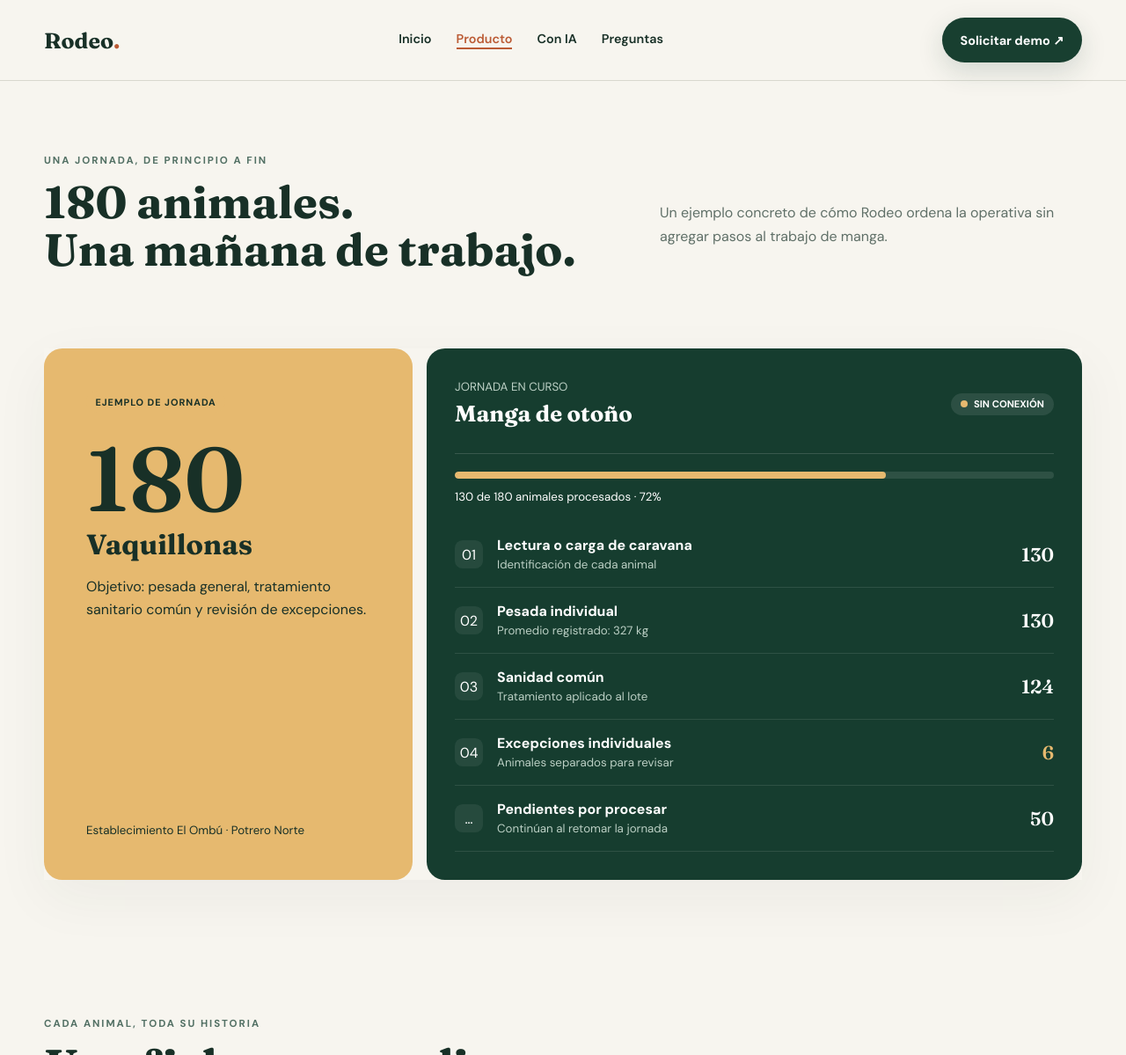
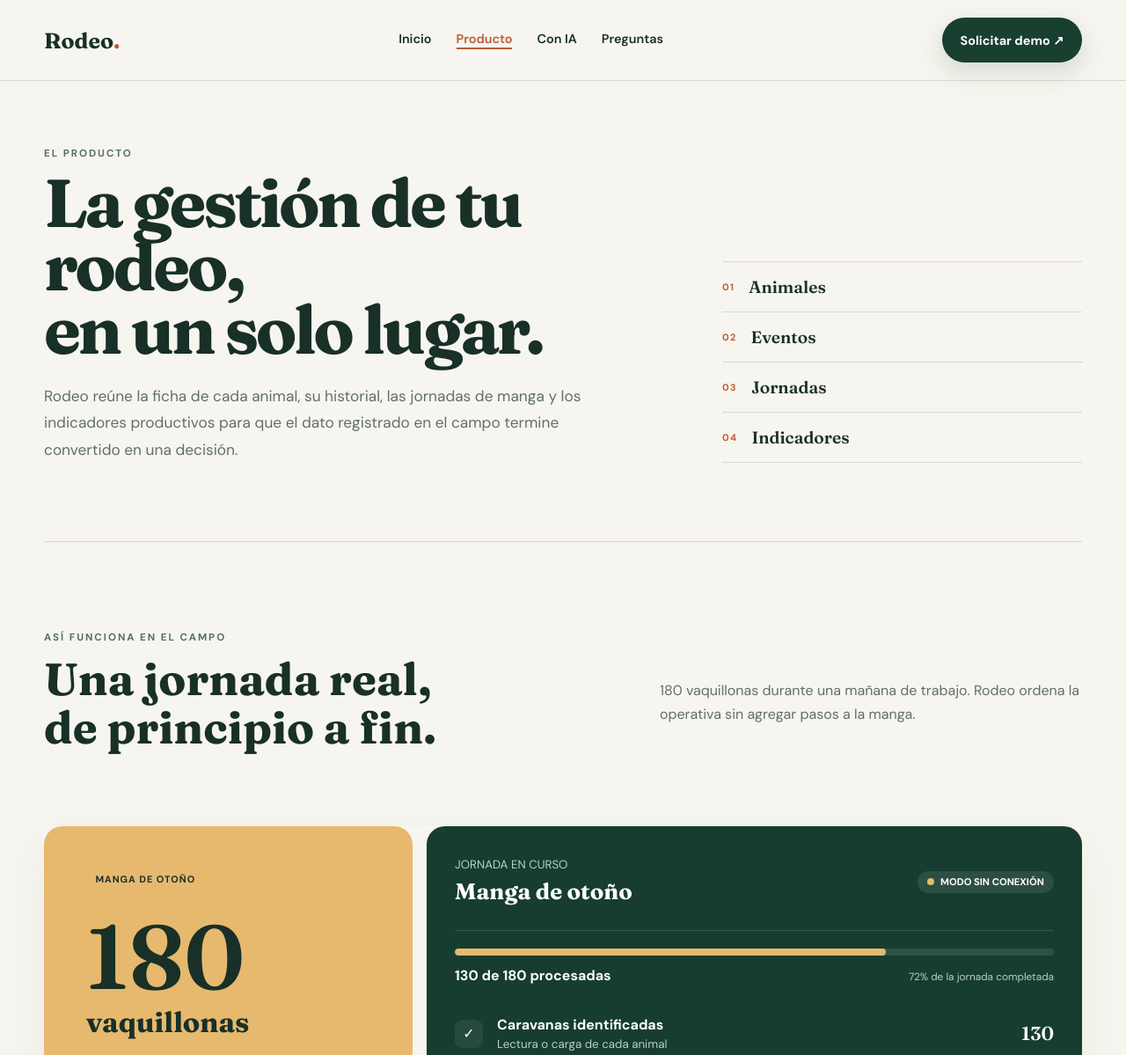
Before and after one commit to Maria-Matias/rodeo, a plain HTML site: page producto.html in a window 1280 px wide. Shown: the top 1199 px of the page at 88% size. Drawn offline with Linux system fonts and the light colour scheme.

Commit message:
feat: mejorar presentacion del producto

```diff
--- a/producto.html
+++ b/producto.html
@@ -30,38 +30,53 @@
     </div>
   </header>
   <main>
-    <section class="wrap section">
+    <section class="wrap product-overview" aria-labelledby="product-title">
+      <div class="product-overview-copy">
+        <p class="eyebrow">El producto</p>
+        <h1 id="product-title" class="display">La gestión de tu rodeo,<br>en un solo lugar.</h1>
+        <p>Rodeo reúne la ficha de cada animal, su historial, las jornadas de manga y los indicadores productivos para que el dato registrado en el campo termine convertido en una decisión.</p>
+      </div>
+      <ul class="product-pillars" aria-label="Áreas principales de Rodeo">
+        <li><span>01</span> Animales</li>
+        <li><span>02</span> Eventos</li>
+        <li><span>03</span> Jornadas</li>
+        <li><span>04</span> Indicadores</li>
+      </ul>
+    </section>
+
+    <section class="wrap section journey-section">
       <div class="section-head">
         <div>
-          <p class="eyebrow">Una jornada, de principio a fin</p>
-          <h2 class="display">180 animales.<br>Una mañana de trabajo.</h2>
+          <p class="eyebrow">Así funciona en el campo</p>
+          <h2 class="display">Una jornada real,<br>de principio a fin.</h2>
         </div>
-        <p>Un ejemplo concreto de cómo Rodeo ordena la operativa sin agregar pasos al trabajo de manga.</p>
+        <p>180 vaquillonas durante una mañana de trabajo. Rodeo ordena la operativa sin agregar pasos a la manga.</p>
       </div>
       <div class="journey-demo">
         <div class="journey-intro">
           <div>
-            <span class="mini-label">EJEMPLO DE JORNADA</span>
+            <span class="mini-label">MANGA DE OTOÑO</span>
             <p class="big">180</p>
-            <h3 class="display journey-lot-title">Vaquillonas</h3>
-            <p>Objetivo: pesada general, tratamiento sanitario común y revisión de excepciones.</p>
+            <h3 class="display journey-lot-title">vaquillonas</h3>
+            <p>Pesada general, sanidad común y revisión de excepciones.</p>
           </div>
           <small>Establecimiento El Ombú · Potrero Norte</small>
         </div>
         <div class="journey-board">
           <div class="journey-board-head">
             <div><small class="journey-status-label">JORNADA EN CURSO</small><h3 class="display journey-title">Manga de otoño</h3></div>
-            <span class="live">SIN CONEXIÓN</span>
+            <span class="live">MODO SIN CONEXIÓN</span>
           </div>
           <div class="journey-progress"><span></span></div>
-          <small>130 de 180 animales procesados · 72%</small>
+          <p class="journey-progress-copy"><strong>130 de 180 procesadas</strong><span>72% de la jornada completada</span></p>
           <div class="journey-rows">
-            <div class="journey-row"><span class="icon">01</span><div><b>Lectura o carga de caravana</b><small>Identificación de cada animal</small></div><span class="count">130</span></div>
-            <div class="journey-row"><span class="icon">02</span><div><b>Pesada individual</b><small>Promedio registrado: 327 kg</small></div><span class="count">130</span></div>
-            <div class="journey-row"><span class="icon">03</span><div><b>Sanidad común</b><small>Tratamiento aplicado al lote</small></div><span class="count">124</span></div>
-            <div class="journey-row"><span class="icon">04</span><div><b>Excepciones individuales</b><small>Animales separados para revisar</small></div><span class="count count-warning">6</span></div>
-            <div class="journey-row"><span class="icon">…</span><div><b>Pendientes por procesar</b><small>Continúan al retomar la jornada</small></div><span class="count">50</span></div>
+            <div class="journey-row"><span class="icon">✓</span><div><b>Caravanas identificadas</b><small>Lectura o carga de cada animal</small></div><span class="count">130</span></div>
+            <div class="journey-row"><span class="icon">✓</span><div><b>Pesadas registradas</b><small>Promedio del lote: 327 kg</small></div><span class="count">130</span></div>
+            <div class="journey-row"><span class="icon">✓</span><div><b>Sanidad común aplicada</b><small>Tratamiento registrado para el lote</small></div><span class="count">124</span></div>
+            <div class="journey-row"><span class="icon warning-icon">!</span><div><b>Excepciones para revisar</b><small>Separadas del tratamiento común</small></div><span class="count count-warning">6</span></div>
+            <div class="journey-row"><span class="icon pending-icon">○</span><div><b>Pendientes</b><small>Continúan al retomar la jornada</small></div><span class="count">50</span></div>
           </div>
+          <p class="offline-explainer">Los registros quedan guardados en el dispositivo y se sincronizan al recuperar señal.</p>
         </div>
       </div>
     </section>
--- a/styles.css
+++ b/styles.css
@@ -39,10 +39,22 @@
 nav a[aria-current="page"]{color:var(--orange);border-bottom:2px solid var(--orange);padding-bottom:.1rem}
 .section{padding:4.5rem 0}.section h2{margin:.8rem 0 2rem;font-size:clamp(2.2rem,4.5vw,3.2rem);line-height:1.07}
 .hero{padding:4.5rem 0}.journey-intro{min-height:28rem}.journey-intro .big{margin:2rem 0 0}
+.product-overview{display:grid;grid-template-columns:1.25fr .75fr;align-items:end;gap:clamp(2rem,7vw,7rem);padding:clamp(2.5rem,5vw,4.25rem) 0 clamp(3.5rem,7vw,6rem);border-bottom:1px solid var(--line)}
+.product-overview-copy h1{max-width:52rem;margin:.8rem 0 1.5rem;font-size:clamp(3rem,6vw,5.6rem);line-height:.94;letter-spacing:-.045em}
+.product-overview-copy>p:last-child{max-width:42rem;margin:0;color:var(--muted);font-size:1.08rem;line-height:1.75}
+.product-pillars{margin:0;padding:0;border-top:1px solid var(--line);list-style:none}
+.product-pillars li{display:flex;align-items:center;gap:1rem;padding:1rem 0;border-bottom:1px solid var(--line);font-family:"Fraunces",serif;font-size:1.2rem}
+.product-pillars span{font-family:"DM Sans",sans-serif;color:var(--orange);font-size:.68rem;font-weight:800;letter-spacing:.12em}
+.journey-section{padding-top:clamp(3.5rem,7vw,6rem)}
+.journey-progress-copy{display:flex;align-items:baseline;justify-content:space-between;gap:1rem;margin:.7rem 0 0}
+.journey-progress-copy strong{font-size:1rem}.journey-progress-copy span{color:#bcd0c5;font-size:.74rem}
+.journey-row .warning-icon{background:#e6b96f;color:#173f30;font-weight:800}.journey-row .pending-icon{color:#bcd0c5}
+.offline-explainer{margin:1rem 0 0;color:#bcd0c5;font-size:.72rem;line-height:1.5}
 .notebook{min-height:22rem}.ai-result{min-height:22rem}.roadmap-item{min-height:15rem}
 .photo-story{min-height:34rem;margin-top:3rem}.module{min-height:14rem}
 .hero-cta-bottom{padding-top:0;padding-bottom:4rem}
 @media(max-width:820px){.header-bar .header .button{min-height:2.7rem;padding:.6rem 1rem}.section{padding:3rem 0}.hero{padding:3.5rem 0}}
+@media(max-width:820px){.product-overview{grid-template-columns:1fr;padding:2.25rem 0 3.5rem}.product-pillars{display:grid;grid-template-columns:1fr 1fr}.product-pillars li:nth-child(odd){border-right:1px solid var(--line);padding-right:1rem}.product-pillars li:nth-child(even){padding-left:1rem}}
 
 /* Correcciones móviles */
 html,body{overflow-x:clip}
@@ -94,6 +106,9 @@
   .wrap{width:min(1180px,calc(100% - 1.5rem))}
   nav{font-size:.72rem;gap:.3rem}
   .header .button{font-size:.78rem;padding:.5rem .8rem;min-height:2.4rem}
+  .product-overview{padding:2rem 0 3rem}.product-overview-copy h1{font-size:clamp(2.5rem,13vw,3.5rem)}
+  .product-pillars{grid-template-columns:1fr}.product-pillars li:nth-child(odd),.product-pillars li:nth-child(even){padding-inline:0;border-right:0}
+  .journey-progress-copy{display:block}.journey-progress-copy span{display:block;margin-top:.2rem}
   .trust{grid-template-columns:1fr}
   .trust>div{border-right:0}
   .window{grid-template-columns:3.2rem 1fr;min-height:0}
```
